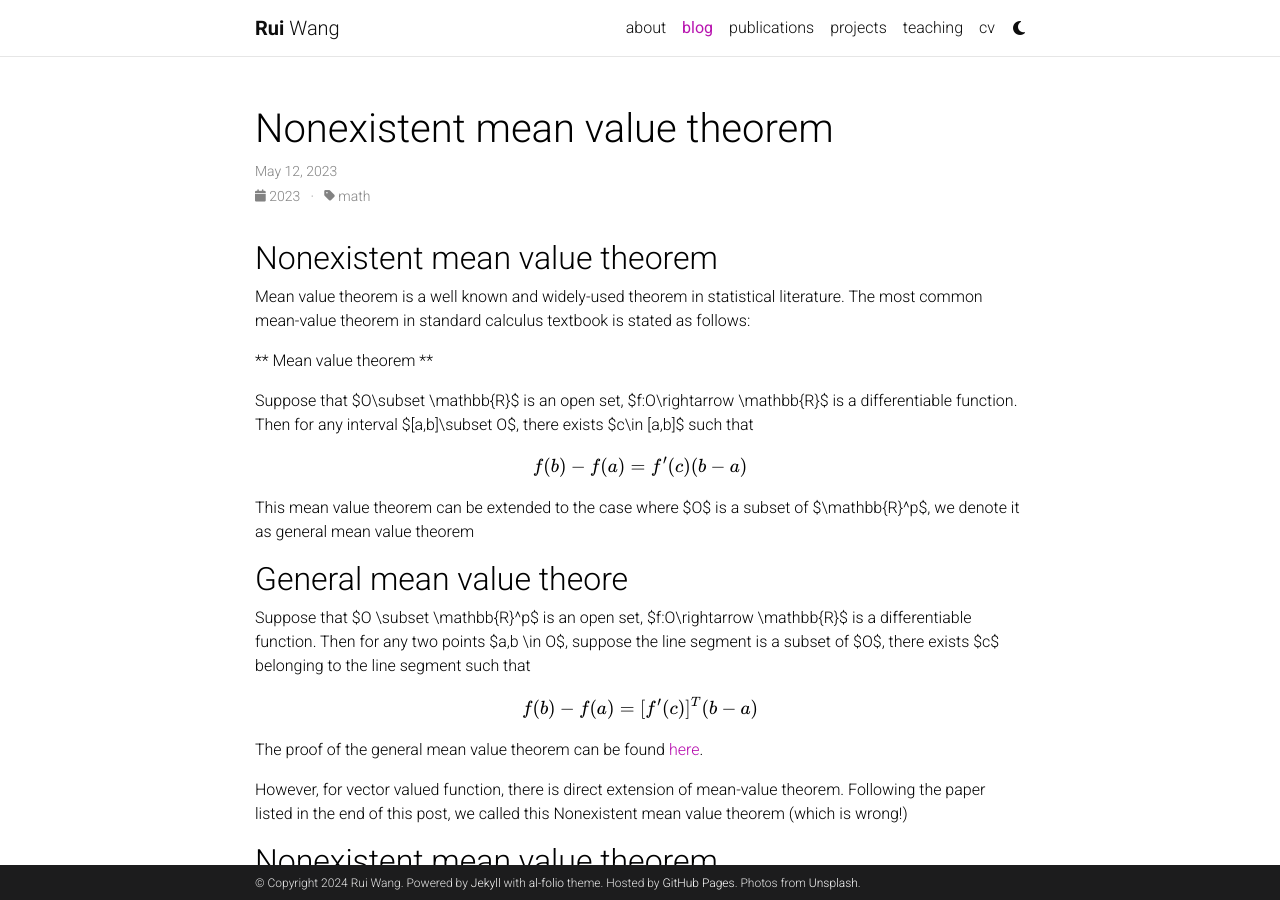
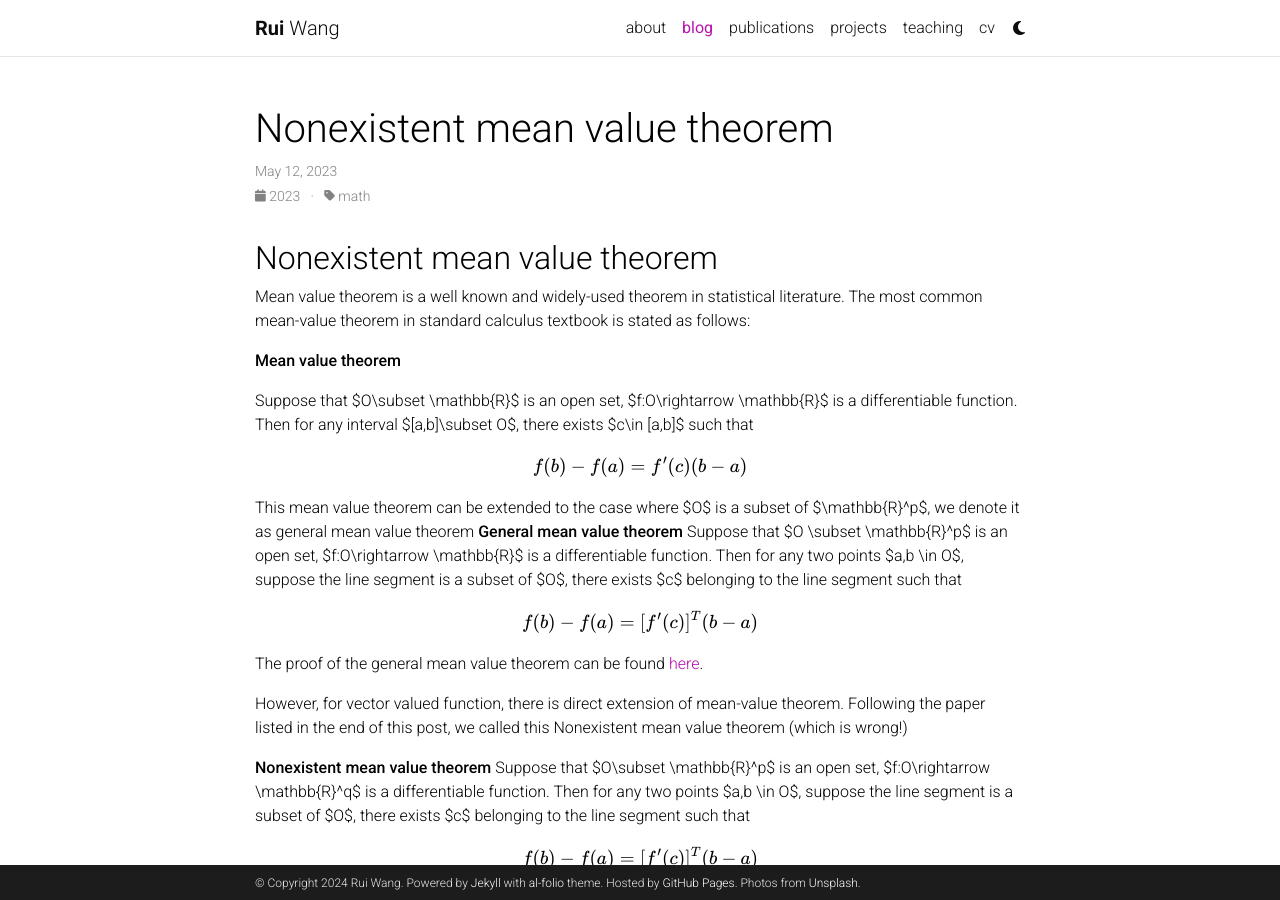
Before and after one commit to wangrui24/wangrui, a Jekyll site: the page built from _posts/2023-08-05-mean_value.md, in a window 1280 px wide and 900 px high. Built offline with Jekyll 4.4.1, drawn with Linux system fonts in a browser that asks for light colours; comment, search, counter and statistics services are not loaded; a style sheet for code colours, icons or effects is not loaded.

Commit message:
Update 2023-08-05-mean_value.md

```diff
--- a/_posts/2023-08-05-mean_value.md
+++ b/_posts/2023-08-05-mean_value.md
@@ -11,7 +11,7 @@ related_posts: true
 
 Mean value theorem is a well known and widely-used theorem in statistical literature. The most common mean-value theorem in standard calculus textbook is stated as follows:
 
-** Mean value theorem **
+**Mean value theorem**
 
 Suppose that $O\subset \mathbb{R}$ is an open set, $f:O\rightarrow \mathbb{R}$ is a differentiable function. Then for any interval $[a,b]\subset O$, there exists $c\in [a,b]$ such that
 
@@ -19,7 +19,7 @@ $$ f(b)-f(a) = f'(c)(b-a) $$
 
 
 This mean value theorem can be extended to the case where $O$ is a subset of $\mathbb{R}^p$, we denote it as general mean value theorem
-## General mean value theore
+**General mean value theorem**
 Suppose that $O \subset \mathbb{R}^p$ is an open set, $f:O\rightarrow \mathbb{R}$ is a differentiable function. Then for any two points $a,b \in O$, suppose the line segment is a subset of $O$, there exists $c$ belonging to the line segment such that
 
 $$ f(b)-f(a) = [f'(c)]^T(b-a) $$
@@ -29,7 +29,7 @@ The proof of the general mean value theorem can be found [here]([https://link-ur
 However, for vector valued function, there is direct extension of mean-value theorem. Following the paper listed in the end of this post, we called this Nonexistent mean value theorem (which is wrong!)
 
 
-## Nonexistent mean value theorem
+**Nonexistent mean value theorem**
 Suppose that $O\subset \mathbb{R}^p$ is an open set, $f:O\rightarrow \mathbb{R}^q$ is a differentiable function. Then for any two points $a,b \in O$, suppose the line segment is a subset of $O$, there exists $c$ belonging to the line segment such that
 
 $$ f(b)-f(a) = [f'(c)]^T(b-a) $$
@@ -37,14 +37,14 @@ $$ f(b)-f(a) = [f'(c)]^T(b-a) $$
 
 The reference paper also gives some examples that misuse this nonexistent theorem, including the famous semiparametric theory and missing data book. However, even though the nonexistent mean value theorem is wrong in general, there are two similar theorem can be used.
 
-## First-order Taylor’s expansion
+**First-order Taylor’s expansion**
 Suppose that $O\subset \mathbb{R}^p$ is an open set, $f:O\rightarrow \mathbb{R}^q$ is a differentiable function. Then for any two points $a,b \in O$, we have
 
 $$ f(b)-f(a) = [f'(a)]^T(b-a) + o(\Vert b-a \Vert) $$
 
 This formula follows from the definition of differentiability. Another theorem, which can be found in the famous 'A course in large sample theory' book,
 
-## Multivariate mean value theorem
+**Multivariate mean value theorem**
 Suppose that  $f:\mathbb{R}^p\rightarrow \mathbb{R}^q$ is a differentiable function and the derivative $Df$ is continuous in a neighborhood $\{x: \Vert x-x_0 \Vert < r\}$ of $x_0$, then for all $t$ with $\Vert t \Vert\leq r$
 
 $$ f(x_0+t)-f(x_0) = \int_{0}^1 Df(x_0+ut)du \cdot t$$
```
